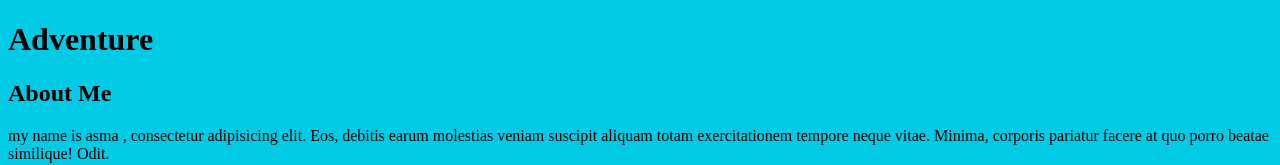
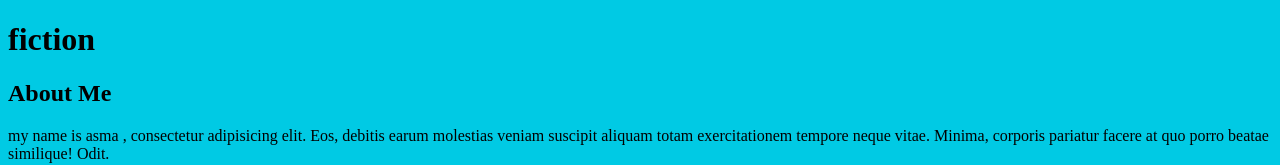
Before and after one commit to asmaa12345/new-git-project, a plain HTML site: page index.html in a window 1280 px wide. Shown: the top 165 px of the page. Drawn offline with Linux system fonts and the light colour scheme.

Commit message:
change h1 to fiction

```diff
--- a/index.html
+++ b/index.html
@@ -10,7 +10,7 @@
 <body>
 
     <header>
-        <h1>Adventure</h1>
+        <h1>fiction</h1>
     </header>
 
     <div class="container">
```
